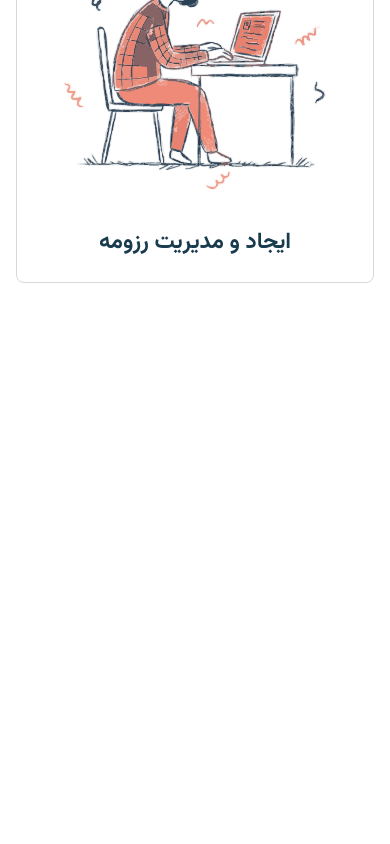
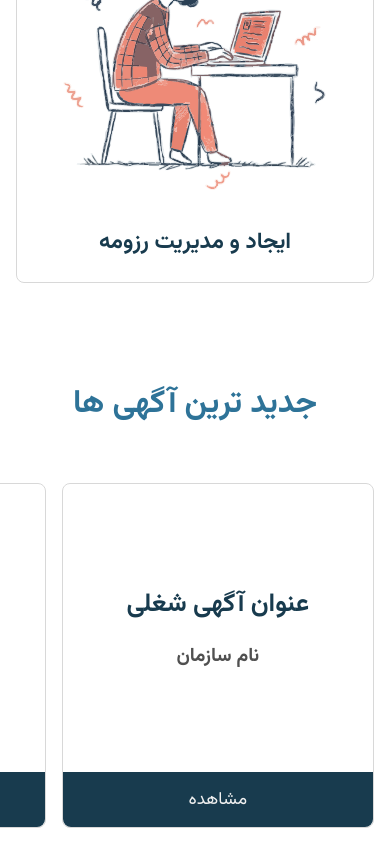
Before and after one commit to Amir-username/Karpardaz-VueJS, a Vue app: page / in a window 390 px wide. Shown: the part 3290-4134 px from the top of the page. Before the commit the page ends 3589 px from the top, so only its background shows below. Built offline with nearby package versions, Linux system fonts and the light colour scheme.

Commit message:
add new jobs carousel for homepage mobile view

```diff
--- a/src/App.vue
+++ b/src/App.vue
@@ -1,12 +1,14 @@
 <script setup lang="ts">
 import HeroImage from "./components/HeroImage.vue";
 import Overview from "./components/Overview.vue";
+import Carousel from "./ui/Carousel.vue";
 </script>
 
 <template>
   <main>
     <HeroImage />
     <Overview />
+    <Carousel />
   </main>
 </template>
 
--- a/src/components/Overview.vue
+++ b/src/components/Overview.vue
@@ -7,10 +7,13 @@ import iLL5 from "../assets/Illustrates/iLL_5.svg";
 import iLL6 from "../assets/Illustrates/iLL_6.svg";
 
 import ImageCard from "../ui/ImageCard.vue";
+import SectionHeader from "../ui/SectionHeader.vue";
 </script>
 
 <template>
-  <h1 class="overview-title">چرا کارپرداز؟</h1>
+  <SectionHeader>
+    چرا کارپرداز؟
+  </SectionHeader>
   <section class="overview">
     <ImageCard text="امکان جستجو میان هزاران آگهی در سراسر کشور" :img="iLL1" />
     <ImageCard
--- /dev/null
+++ b/src/ui/Carousel.vue
@@ -0,0 +1,24 @@
+<script setup lang="ts">
+import CarouselCard from "./CarouselCard.vue";
+import SectionHeader from "./SectionHeader.vue";
+</script>
+
+<template>
+  <SectionHeader> جدید ترین آگهی ها </SectionHeader>
+  <section class="carousel">
+    <CarouselCard />
+    <CarouselCard />
+    <CarouselCard />
+    <CarouselCard />
+    <CarouselCard />
+  </section>
+</template>
+
+<style scoped>
+.carousel {
+  display: flex;
+  overflow: scroll;
+  padding: 1rem;
+  gap: 1rem;
+}
+</style>
--- /dev/null
+++ b/src/ui/CarouselCard.vue
@@ -0,0 +1,60 @@
+<script setup lang="ts"></script>
+
+<template>
+  <article class="carousel-card">
+    <div class="carousel-card-content">
+      <h3 class="carousel-card-title">عنوان آگهی شغلی</h3>
+      <h5 class="carousel-card-subtitle">نام سازمان</h5>
+    </div>
+    <button class="carousel-card-button">مشاهده</button>
+  </article>
+</template>
+
+<style scoped>
+.carousel-card {
+  display: flex;
+  flex-direction: column;
+  flex-shrink: 0;
+  border: 1px solid var(--neutral-100);
+  border-radius: 8px;
+}
+
+.carousel-card-content {
+  display: flex;
+  flex-direction: column;
+  justify-content: center;
+  align-items: center;
+  flex-grow: 2;
+  padding: 4rem;
+  height: 18rem;
+  gap: 1rem;
+}
+
+.carousel-card-button {
+  padding: 0.9rem;
+  border: none;
+  width: 100%;
+  text-align: center;
+  flex-grow: 1;
+  background-color: var(--primary-500);
+  border-radius: 0px 0px 8px 8px;
+  font-size: 1.1rem;
+  color: var(--neutral-50);
+  font-family: Vazirmatn;
+}
+
+h3,
+h5 {
+  margin: 0;
+}
+
+.carousel-card-title {
+  font-size: 1.6rem;
+  color: var(--primary-500);
+}
+
+.carousel-card-subtitle {
+    font-size: 1.2rem;
+    color: var(--neutral-500);
+}
+</style>
--- /dev/null
+++ b/src/ui/SectionHeader.vue
@@ -0,0 +1,20 @@
+<script setup lang="ts"></script>
+
+<template>
+  <h1 class="section-title">
+    <slot></slot>
+  </h1>
+</template>
+
+<style scoped>
+.section-title {
+  margin-top: 4rem;
+  text-align: center;
+  color: var(--primary-400);
+  font-family: "Vazirmatn", sans-serif;
+
+  @media (min-width: 960px) {
+    font-size: 2.9rem;
+  }
+}
+</style>
```
